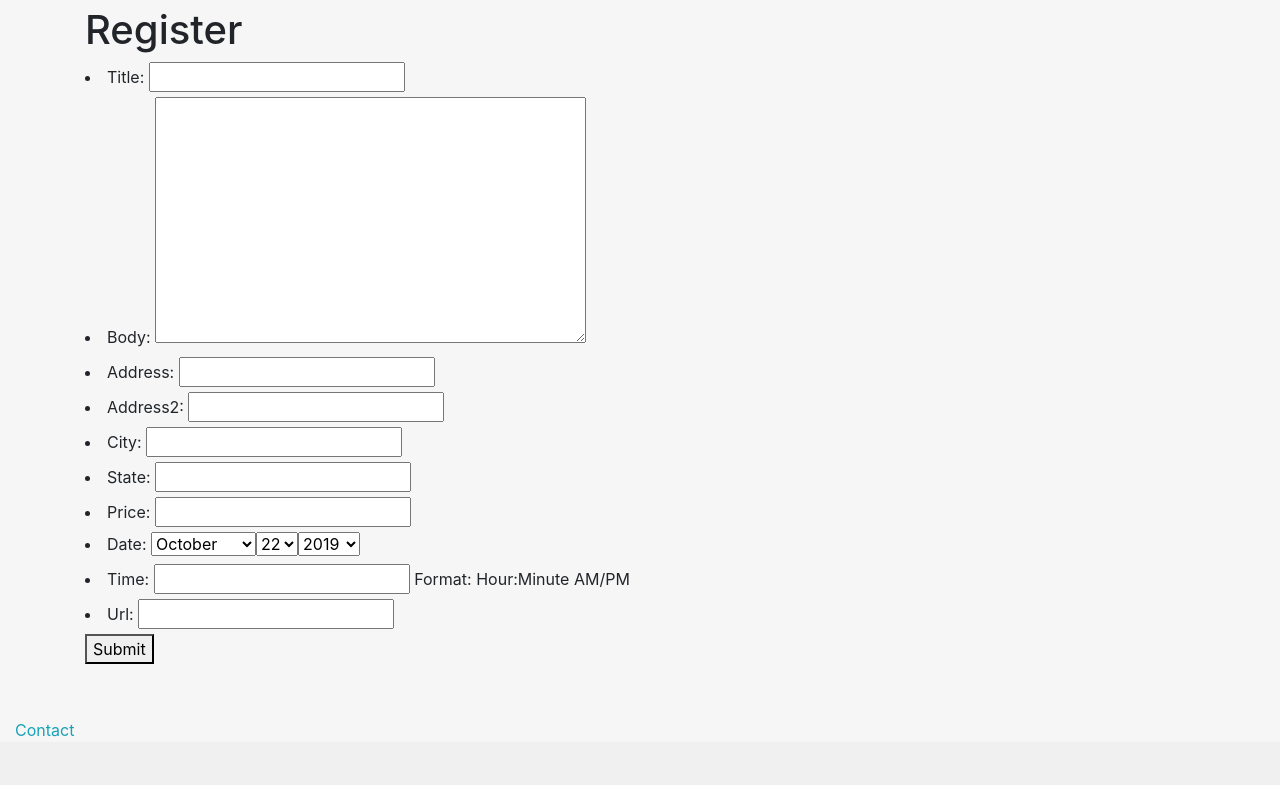
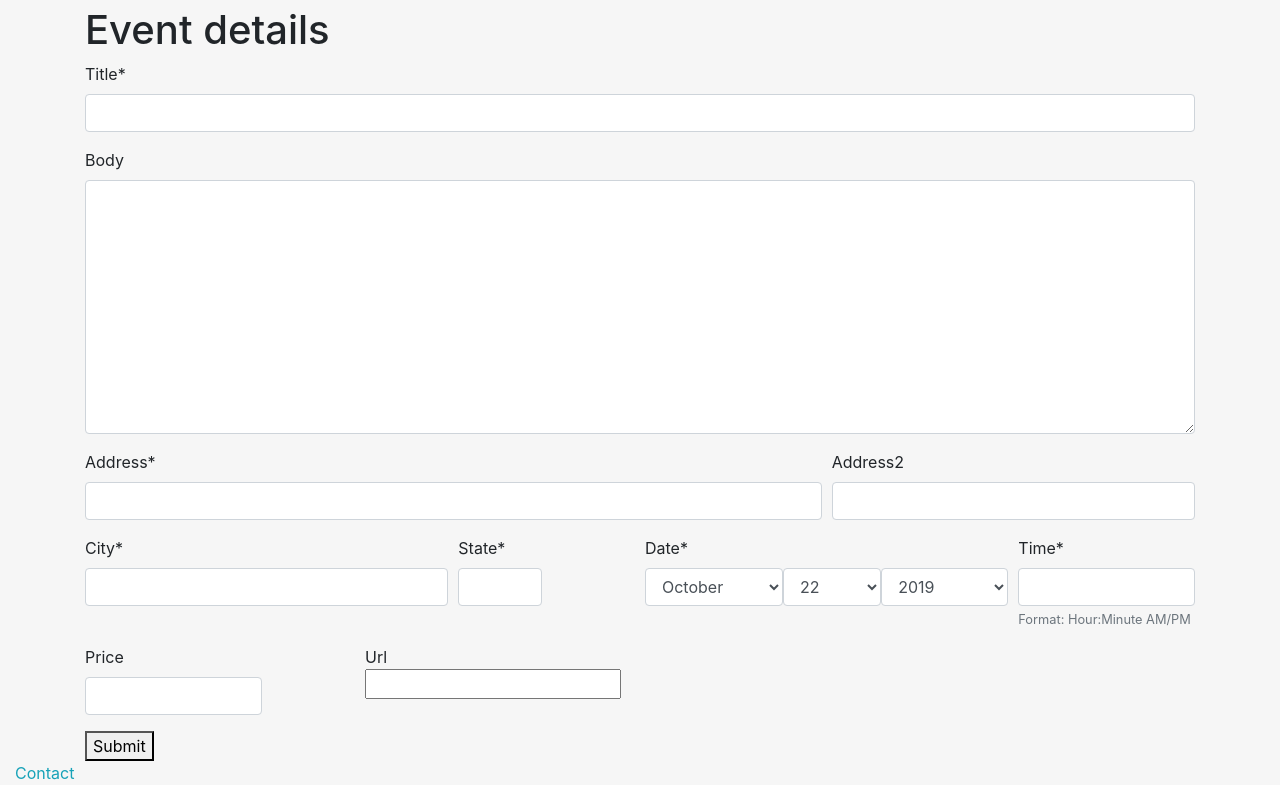
Before and after one commit to tobsecret/GRO_aggregator, a Django app: a page that uses homepage/templates/homepage/header.html in a window 1280 px wide. Shown: the part 58-843 px from the top of the page. Before the commit the page ends 795 px from the top, so only its background shows below. Run offline with Django 3.2, Linux system fonts and the light colour scheme; the visitor is signed in with stand-in values (Sample User, id 1); some libraries are stand-ins or nearby versions.

Commit message:
Added crispy forms

```diff
--- a/gro_aggregator/settings.py
+++ b/gro_aggregator/settings.py
@@ -35,6 +35,7 @@ ALLOWED_HOSTS = []
 INSTALLED_APPS = [
     'homepage',
     'leaflet',
+    'crispy_forms',
     'django.contrib.admin',
     'django.contrib.auth',
     'django.contrib.contenttypes',
@@ -128,3 +129,5 @@ STATIC_URL = '/static/'
 
 EMAIL_HOST = 'localhost'
 EMAIL_PORT = 1025
+
+CRISPY_TEMPLATE_PACK = 'bootstrap4'
--- a/homepage/models.py
+++ b/homepage/models.py
@@ -31,7 +31,7 @@ possibleStreetNames = ["alley", "aly",
 class Event(models.Model):
     title = models.CharField(max_length=140)
     body = models.TextField(blank=True)
-    link = models.URLField(max_length=140, blank=True, null = True)
+    link = models.URLField(max_length=500, blank=True, null = True)
     date = models.DateTimeField()
     address = models.CharField(max_length=140, validators=[RegexValidator(regex = '^[a-zA-Z0-9 ,.-]+$', message = 'Enter only letters or numbers for address')])
     address2 = models.CharField(max_length=140, blank=True)
--- /dev/null
+++ b/homepage/static/css/selectdatewidget_css.css
@@ -0,0 +1,15 @@
+.selectdatewidget {
+    display: inline-block;
+}
+
+select[name$="_month"].selectdatewidget {
+    width: 38%
+}
+
+select[name$="_day"].selectdatewidget {
+    width: 27%;
+}
+
+select[name$="_year"].selectdatewidget {
+    width: 35%;
+}
--- a/homepage/templates/homepage/create_event.html
+++ b/homepage/templates/homepage/create_event.html
@@ -1,12 +1,50 @@
 {%extends "homepage/header.html" %}
+
+{% load crispy_forms_tags %}
 
 {% block content %}
 
 <form method="post">
 	<div class="container fluid">
-		<h1>Register</h1>
+		<h1>Event details</h1>
 		{% csrf_token %} <!--makes sending data more secure-->
-		{{ form.as_ul }} <!--write the form as paragraph-->
+		{{ form.title|as_crispy_field }}
+        {{ form.body|as_crispy_field }}
+		<div class="form-row">
+    		<div class="form-group col-md-8 mb-0">
+        		{{ form.address|as_crispy_field }}
+        	</div>
+        	<div class="form-group col-md-4 mb-0">
+            	{{ form.address2|as_crispy_field }}
+            </div>
+        </div>
+        <div class="form-row">
+            <div class="form-group col-md-4 mb-0">
+                {{ form.city|as_crispy_field }}
+            </div>
+            <div class="form-group col-md-1 mb-0">
+                {{ form.state|as_crispy_field }}
+            </div>
+            <div class="form-group col-md-1 mb-0">
+
+            </div>
+            <div class="form-group col-md-4 mb-0">
+                {{ form.date|as_crispy_field }}
+            </div>
+            <div class="form-group col-md-2 mb-0">
+                {{ form.time|as_crispy_field }}
+            </div>
+
+            <div class="form-group col-md-2 mb-0">
+                {{ form.price|as_crispy_field }}
+            </div>
+            <div class="form-group col-md-1 mb-0">
+
+            </div>
+            <div class="form-group col-md-9 mb-1">
+                Url <br> {{ form.url }}
+            </div>
+        </div>
 		<button type"submit">Submit</button>
 	</div>
 </form>
--- a/homepage/templates/homepage/header.html
+++ b/homepage/templates/homepage/header.html
@@ -11,6 +11,7 @@
     {% load staticfiles %}
 	<link rel='stylesheet' href="{% static 'css/bootstrap.min.css' %}" type='text/css'/> <!-- Loads css template for whole webpage -->
 	<link rel='stylesheet' href="{% static 'css/calendar_css.css' %}">
+	<link rel='stylesheet' href="{% static 'css/selectdatewidget_css.css' %}">
 	<meta name="viewport" content = "width=device-width, initial-scale=1.0">
 	<style type="text/css">
 		html,
--- a/homepage/templates/homepage/login_form.html
+++ b/homepage/templates/homepage/login_form.html
@@ -1,4 +1,6 @@
 {%extends "homepage/header.html" %}
+
+{% load crispy_forms_tags %}
 
 {% block content %}
 
@@ -6,7 +8,7 @@
 	<div class="container fluid">
 		<h1>Login</h1>
 		{% csrf_token %} <!--makes sending data more secure-->
-		{{ form.as_p }} <!--write the form as paragraph-->
+		{{ form|crispy }} <!--write the form as paragraph-->
 		{% if request.GET.next %}
 			<input type="hidden" name="next" value="{{request.GET.next}}">
 		{% endif %}
--- a/homepage/templates/homepage/password_reset.html
+++ b/homepage/templates/homepage/password_reset.html
@@ -1,11 +1,13 @@
 {%extends "homepage/header.html" %}
+
+{% load crispy_forms_tags %}
 
     {% block content %}
         <form method="post">
             <div class="container fluid">
         		<h1>Reset Password</h1>
         		{% csrf_token %} <!--makes sending data more secure-->
-        		{{ form.as_p }} <!--write the form as paragraph-->
+        		{{ form|crispy }} <!--write the form as paragraph-->
             	<p>Submit your email to reset your password</p>
         		<button type"submit">Submit</button>
         	</div>
--- a/homepage/templates/homepage/password_reset_confirm.html
+++ b/homepage/templates/homepage/password_reset_confirm.html
@@ -1,4 +1,6 @@
 {%extends "homepage/header.html" %}
+
+{% load crispy_forms_tags %}
 
     {% block content %}
         <form method="post">
@@ -7,7 +9,7 @@
         		<br>
         		<p>Please enter your new password twice so we can verify you typed it in correctly.</p>
         		{% csrf_token %} <!--makes sending data more secure-->
-        		{{ form.as_p }} <!--write the form as paragraph-->
+        		{{ form|crispy }} <!--write the form as paragraph-->
 
         		<button type"submit">Submit</button>
         	</div>
--- a/homepage/views.py
+++ b/homepage/views.py
@@ -90,8 +90,8 @@ def signup(request):
                     return redirect('/')
         return render(request, 'homepage/signup_form.html', {'form': form, 'profile_form': profile_form, 'title': 'Sign Up'}) #return to blank form if form is not valid
     else:
-        form = SignUpForm(request.POST)
-        profile_form = ProfileForm(request.POST)
+        form = SignUpForm() ##form = SignUpForm(request.POST) <- this will call a null POST to the form
+        profile_form = ProfileForm()
         return render(request, 'homepage/signup_form.html', {'form': form, 'profile_form': profile_form, 'title': 'Sign Up'})
 
 def gro_login(request):
--- a/requirements.txt
+++ b/requirements.txt
@@ -4,3 +4,4 @@ requests==2.20.1
 python-dotenv==0.9.1
 geocoder==1.38.1
 django-leaflet==0.24.0
+django-crispy-forms==1.8.0
```
Also changed, not shown: homepage/templates/homepage/signup_form.html (+23 -6 lines), homepage/migrations/0003_auto_20191021_2343.py (added).
